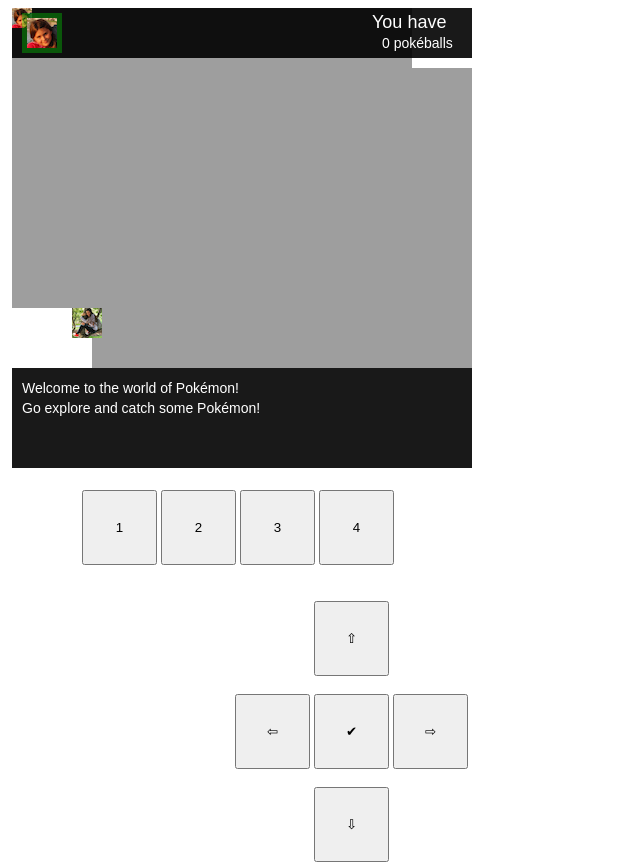
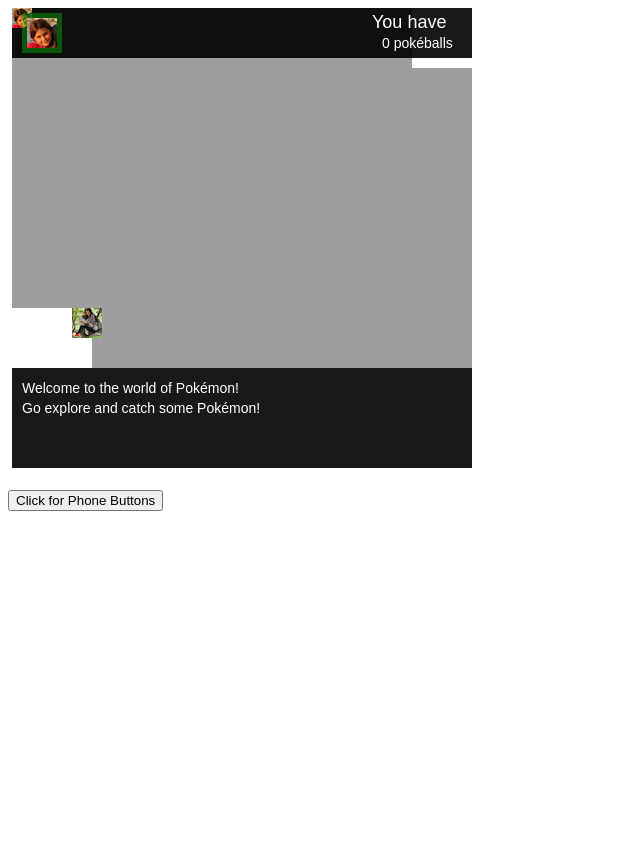
Before and after one commit to quincylane/quincylane.github.io, a plain HTML site: page index.html in a window 1280 px wide. Shown: the whole page, without its empty margins (0-640 px from the left). After the commit the page ends 800 px from the top, so only its background shows below. Drawn offline with nearby package versions, Linux system fonts and the light colour scheme.

Commit message:
Button Input

```diff
--- a/index.html
+++ b/index.html
@@ -10,8 +10,11 @@
     <canvas id="canvas" width="460" height="460"></canvas>
     <br><br>
 
-    <div style="width:460;">
 
+	<button type="button" onclick="showMenu()" class="collapsible">Click for Phone Buttons</button>
+	<br><br>
+
+    <div id="phone_buttons"  style="width:460;display:none;">
 		<div style="text-align:center;float:auto;" >
 		  <button onclick="move1()" style="width:75px;height:75px;">1</button>
 		  <button onclick="move2()" style="width:75px;height:75px;">2</button>
--- a/pokemon.js
+++ b/pokemon.js
@@ -79,6 +79,12 @@ function move4() {
   var evt = new KeyboardEvent('keydown', {'keyCode':52, 'which':52});
   document.dispatchEvent (evt);
 }
+
+function showMenu() {
+  var menu = document.getElementById("phone_buttons");
+  menu.style.display = "block";
+}
+
 
 var in_battle = false;
 
```
